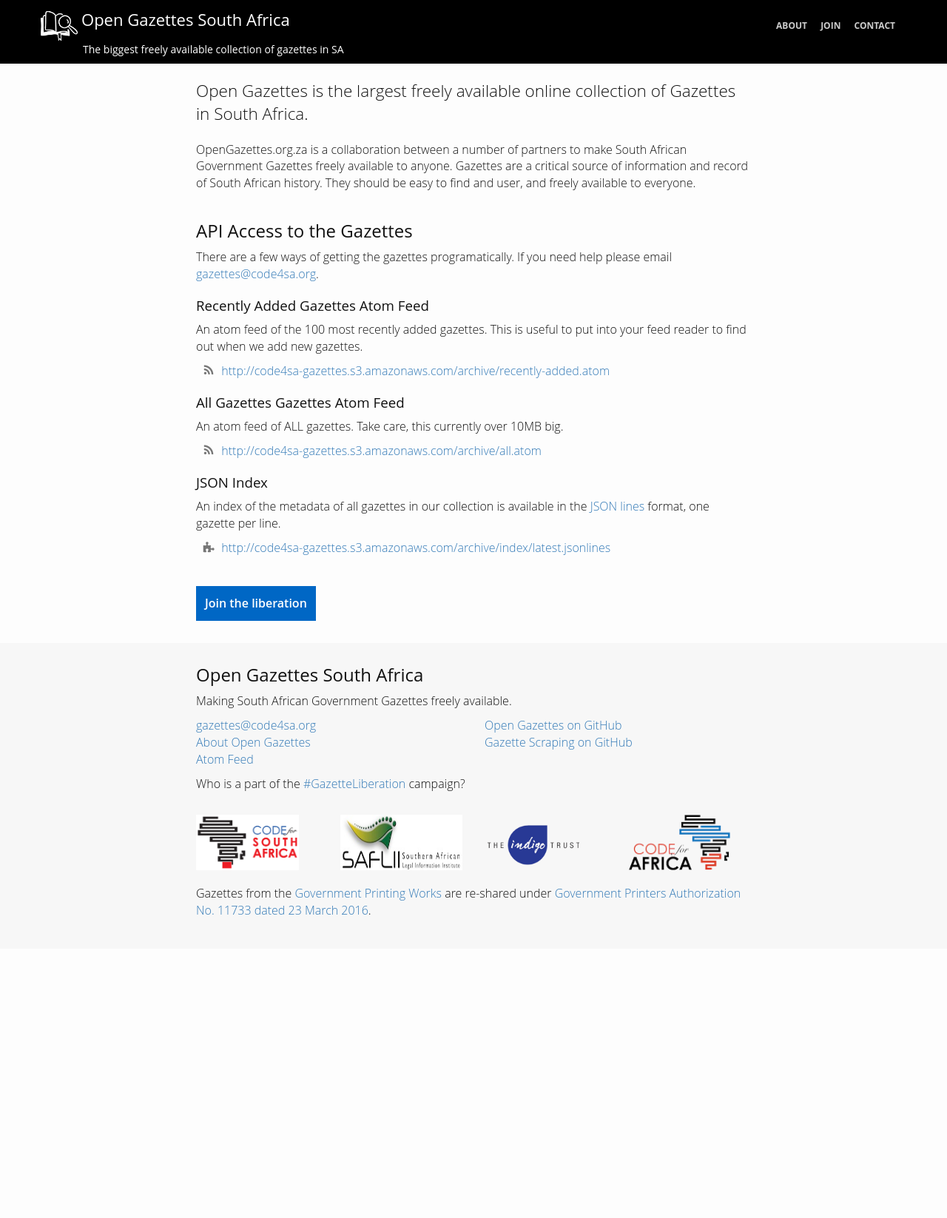
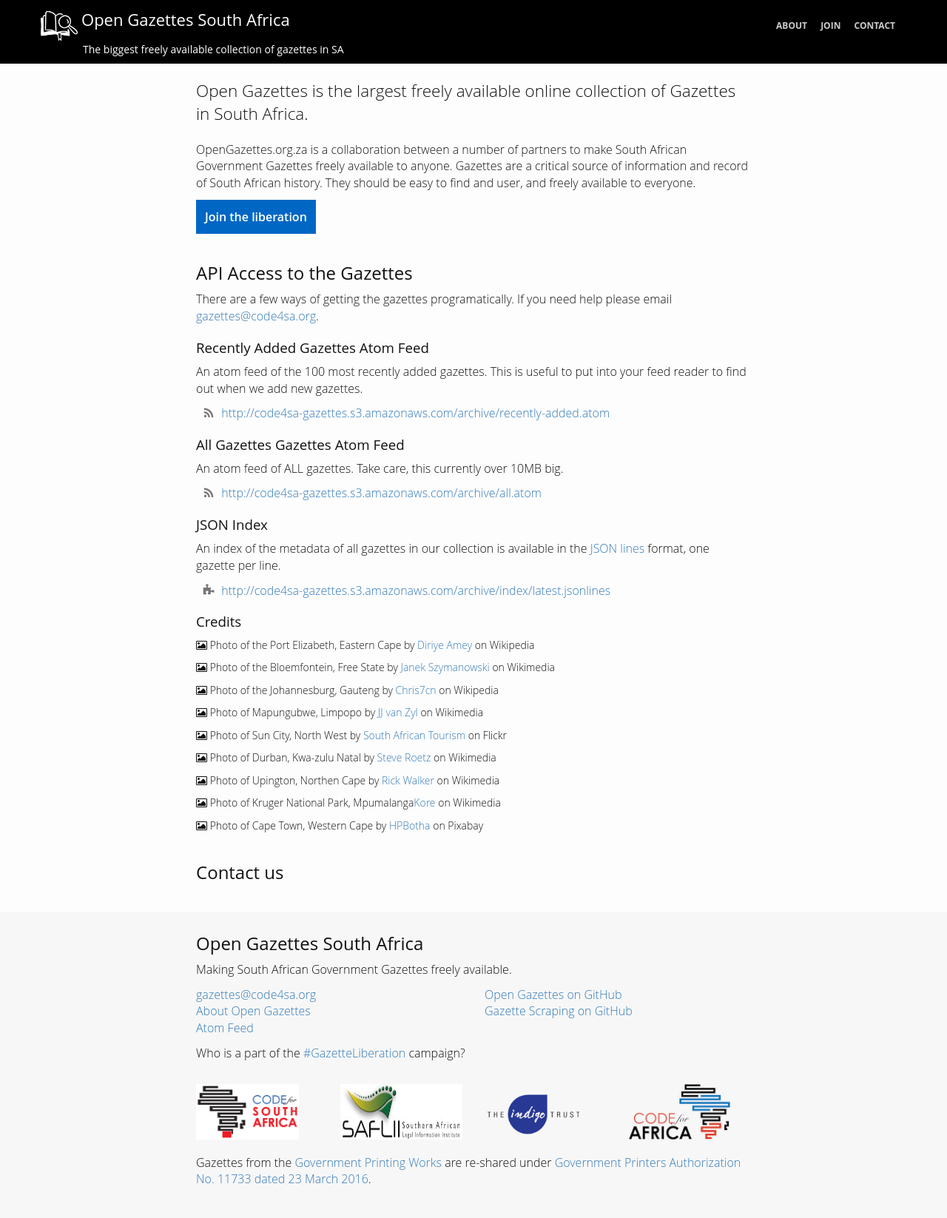
Before and after one commit to OpenUpSA/opengazettes, a Jekyll site: the page built from about.html, in a window 1280 px wide. Shown: the whole page at 74% size. Built offline with Jekyll 4.4.1, drawn with Linux system fonts in a browser that asks for light colours; before the commit the page ends 1282 px from its top, so only the background shows below that.

Commit message:
fix spelling error, replace free state image, update styling, redirect contact to about, add atrribution

```diff
--- a/_includes/header.html
+++ b/_includes/header.html
@@ -14,7 +14,7 @@
                 <ul>
                   <a href="/about"><li>About</li></a>
                   <a href="join"><li>Join</li></a>
-                  <a href="contact"><li>Contact</li></a>
+                  <a href="/about#contact-us"><li>Contact</li></a>
                 </ul>
             </div>
 
--- a/_includes/introduction.html
+++ b/_includes/introduction.html
@@ -4,7 +4,7 @@
 			<div class="banner">
 				<img src="/img/banner_5.png" style="width:100%;" />
 				<a href="/join"><p class="join-title">#GazetteLiberation</p></a>
-				<p>Help up build the biggest collection of freely available Gazettes in South Africa</p>
+				<p>Help us build the biggest collection of freely available Gazettes in South Africa</p>
 			</div>
 		</div>
 	</div>
--- a/_sass/site.scss
+++ b/_sass/site.scss
@@ -334,6 +334,10 @@
     }
 }
 
+.credits p {
+    font-size: 14px;
+}
+
 // free-text article pages
 article {
     section {
--- a/about.html
+++ b/about.html
@@ -12,6 +12,9 @@
     <p>OpenGazettes.org.za is a collaboration between a number of partners to make South African Government Gazettes freely
     available to anyone. Gazettes are a critical source of information and record of South African history. They should
     be easy to find and user, and freely available to everyone.</p>
+
+    <a href="/join"><button name="button">Join the liberation</button></a>
+
   </section>
 
   <section>
@@ -40,9 +43,26 @@
     <ul class="fa-ul">
       <li><i class="fa fa-li fa-puzzle-piece text-muted"></i> <a href="http://code4sa-gazettes.s3.amazonaws.com/archive/index/latest.jsonlines">http://code4sa-gazettes.s3.amazonaws.com/archive/index/latest.jsonlines</a></li>
     </ul>
+
+    <div class="credits">
+    <h3>Credits</h3>
+    <p><i class="fa fa-picture-o" aria-hidden="true"></i> Photo of the Port Elizabeth, Eastern Cape by <a href="https://commons.wikimedia.org/wiki/File:South_Africa_-_Port_Elizabeth_(16277766870).jpg" target="_blank">Diriye Amey</a> on Wikipedia</p>
+    <p><i class="fa fa-picture-o" aria-hidden="true"></i> Photo of the Bloemfontein, Free State by <a href="https://commons.wikimedia.org/wiki/File:9_2_302_0027-Vierde_Raadsaal-Bloemfontein-Front-s.jpg" target="_blank">Janek Szymanowski</a> on Wikimedia</p>
+    <p><i class="fa fa-picture-o" aria-hidden="true"></i> Photo of the Johannesburg, Gauteng by <a href="https://en.wikipedia.org/wiki/File:Johannesburg_Skyline.jpg" target="_blank">Chris7cn</a> on Wikipedia</p>
+    <p><i class="fa fa-picture-o" aria-hidden="true"></i> Photo of Mapungubwe, Limpopo by <a href="https://commons.wikimedia.org/wiki/File:MapungubweHill.jpg" target="_blank">JJ van Zyl</a> on Wikimedia</p>
+    <p><i class="fa fa-picture-o" aria-hidden="true"></i> Photo of Sun City, North West by <a href="https://www.flickr.com/photos/south-african-tourism/19910947343" target="_blank">South African Tourism</a> on Flickr</p>
+    <p><i class="fa fa-picture-o" aria-hidden="true"></i> Photo of Durban, Kwa-zulu Natal by <a href="https://commons.wikimedia.org/wiki/File:Durban_beach.jpg" target="_blank">Steve Roetz</a> on Wikimedia</p>
+    <p><i class="fa fa-picture-o" aria-hidden="true"></i> Photo of Upington, Northen Cape by <a href="https://commons.wikimedia.org/wiki/File:Upington.jpg" target="_blank">Rick Walker</a> on Wikimedia</p>
+    <p><i class="fa fa-picture-o" aria-hidden="true"></i> Photo of Kruger National Park, Mpumalanga<a href="https://commons.wikimedia.org/wiki/File:Giraffes_in_Kruger_National_Park_02.JPG" target="_blank">Kore</a> on Wikimedia</p>
+    <p><i class="fa fa-picture-o" aria-hidden="true"></i> Photo of Cape Town, Western Cape by <a href="https://pixabay.com/en/cape-town-table-mountain-waterfront-1562907/" target="_blank">HPBotha</a> on Pixabay</p>
+    </div>
+
   </section>
 
-  <a href="/join"><button name="button">Join the liberation</button></a>
+  <h2 id="contact-us">Contact us</h2>
+
+
+
 
 </article>
 
```
Also changed, not shown: contact.html (deleted, +0 -33 lines), img/provinces/freestate.jpg.
